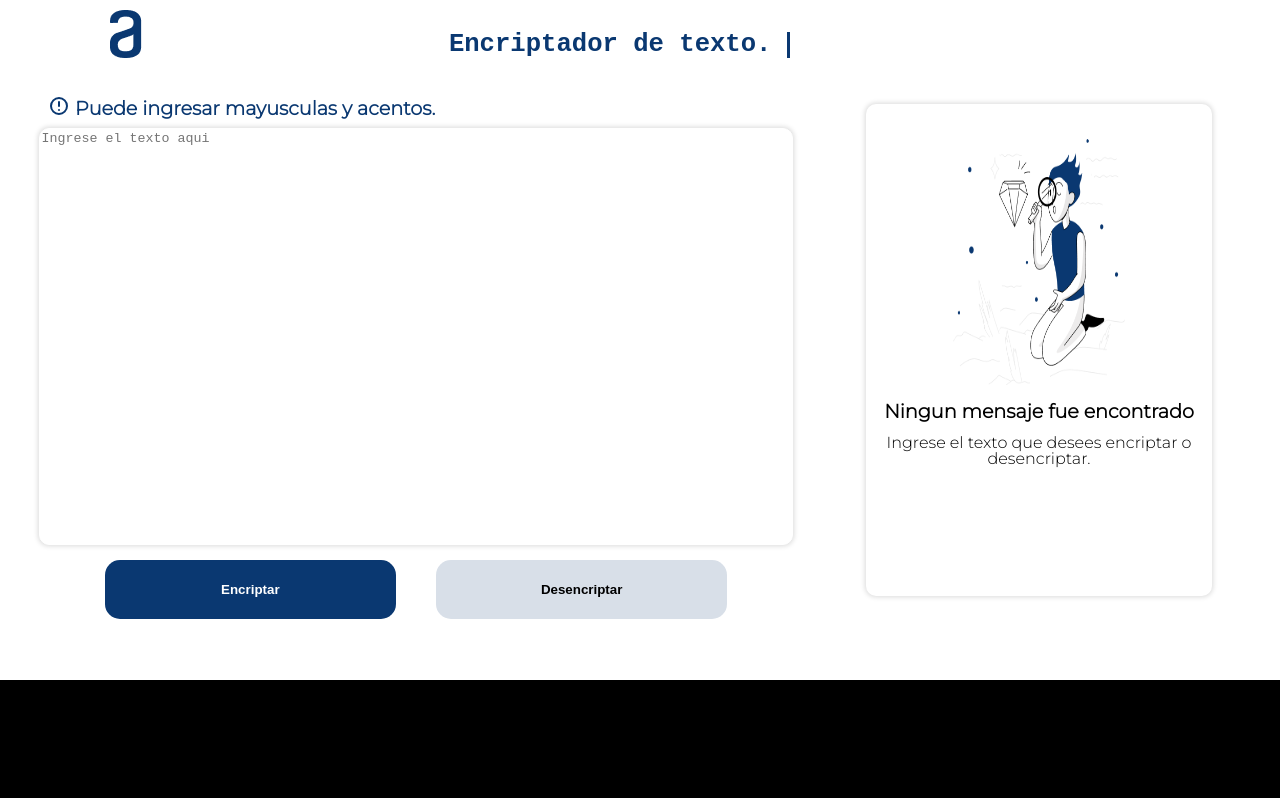
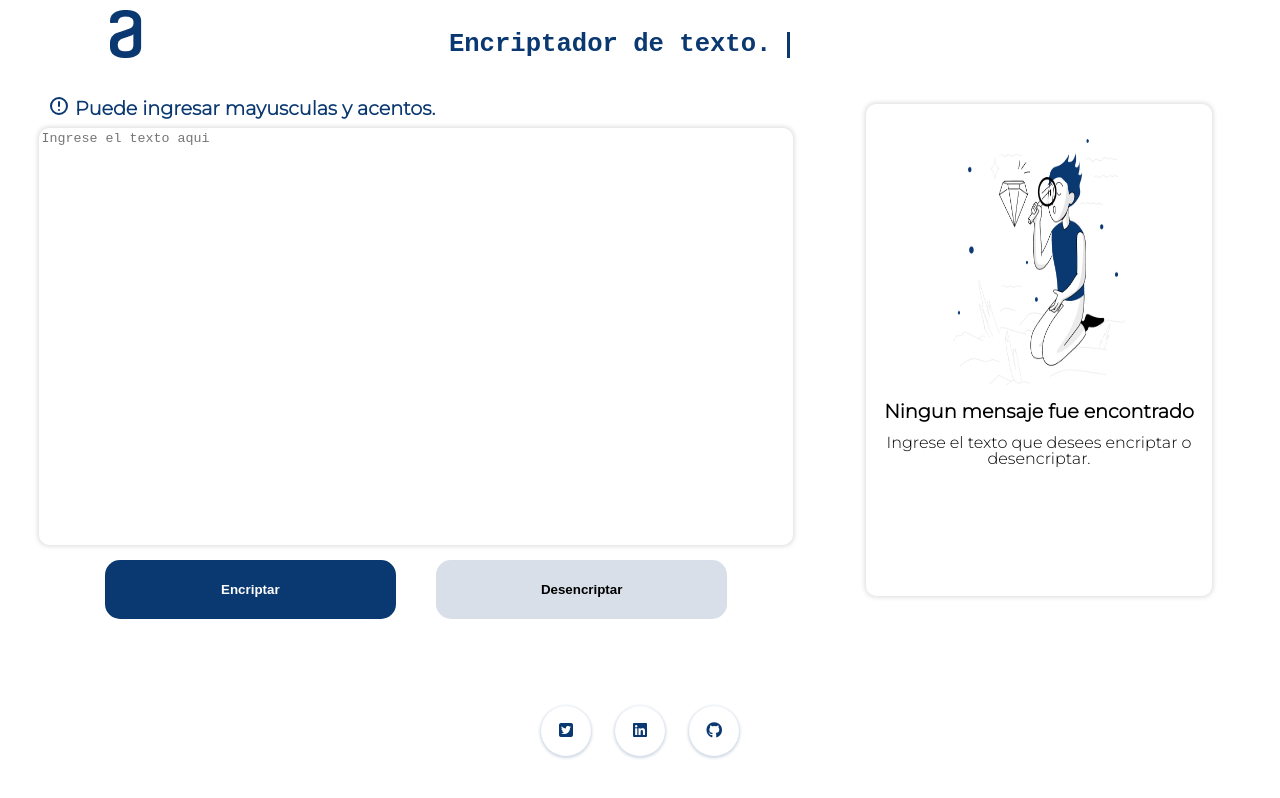
Before and after one commit to Toni-Diego/Encriptador-alura, a plain HTML site: page index.html in a window 1280 px wide. Drawn offline with Linux system fonts and the light colour scheme.

Commit message:
Agregue contacto en el footer y ordene los archivos en la carpeta src

```diff
--- a/index.html
+++ b/index.html
@@ -3,12 +3,13 @@
 <head>
 	<meta charset="utf-8">
 	<meta name="viewport" content="width=device-width, initial-scale=1">
-	<link rel="stylesheet" href="reset.css">
+	<link rel="stylesheet" href="src/reset.css">
 	<link href='https://unpkg.com/css.gg@2.0.0/icons/css/danger.css' rel='stylesheet'>
-	<link rel="stylesheet" href="style.css">
+	<link rel="stylesheet" href="src/style.css">
 	<link rel="preconnect" href="https://fonts.googleapis.com">
 	<link rel="preconnect" href="https://fonts.gstatic.com" crossorigin>
 	<link href="https://fonts.googleapis.com/css2?family=Montserrat:wght@300&display=swap" rel="stylesheet">
+	<script src="https://kit.fontawesome.com/47d24ea661.js" crossorigin="anonymous"></script>
 
 	<title>Encriptador de texto - Alura</title>
 </head>
@@ -16,7 +17,7 @@
 	<header>
 		<div class="contenedor-header">
 			<h1>
-				<img class="imagen-logo" src="image/Logo_2.png" alt="Logo de encriptador">
+				<img class="imagen-logo" src="src/image/Logo_2.png" alt="Logo de encriptador">
 				<div class="wrapper">
 					<div class="typing-demo">
 						Encriptador de texto.
@@ -31,7 +32,7 @@
 			<div class="row">
 				<!--Seccion de entrada de texto-->
 				<div class="col-6 col-s-9 div-texto-entrada">
-					<script src="script.js"></script>
+					<script src="src/script.js"></script>
 					<label class="label-text" for="in-text"><i class="gg-danger"></i>Puede ingresar mayusculas y acentos.</label>
 					<textarea class="in-text" name="in-text" id="in-text" cols="30" rows="60" placeholder="Ingrese el texto aqui"></textarea>
 
@@ -44,7 +45,7 @@
 				<!--Seccion de salida de texto-->
 				<div class="col-6 col-s-9 div-texto-salida">
 					<div class="div-text">
-						<img id="img1" class="img-out-text" src="image/Muneco.png" alt="No hay texto">
+						<img id="img1" class="img-out-text" src="src/image/Muneco.png" alt="No hay texto">
 						<h2 id="t2">Ningun mensaje fue encontrado</h2>
 						<p id="p1">Ingrese el texto que desees encriptar o desencriptar.</p>
 						<textarea name="out-mensaje" id="out-mensaje" cols="30" rows="10" readonly></textarea>
@@ -57,7 +58,25 @@
 	</main>
 
 	<footer>
-
+		<div class="div-footer">
+			<lu class="lista-contacto">
+				<li>
+					<a href="https://twitter.com/Toni_do28" target="_blank">
+						<i class="fa fa-twitter-square" aria-hidden="true"></i>
+					</a>
+				</li>
+				<li>
+					<a href="" target="_blank">
+						<i class="fa fa-linkedin-square" aria-hidden="true"></i>
+					</a>
+				</li>
+				<li>
+					<a href="https://github.com/Toni-Diego" target="_blank">
+						<i class="fa fa-github" aria-hidden="true"></i>
+					</a>
+				</li>
+			</lu>
+		</div>
 	</footer>
 
 </body>
--- a/style.css
+++ b/src/style.css
@@ -311,7 +311,37 @@ footer{
 	bottom: 0;
 	width: 100%;
 	height: 15%;
-	background-color: black;
+	background-color: white;
+}
+
+.div-footer{
+	width: 100%;
+	text-align: center;
+	margin: 2% 0 0 0;
+}
+
+.lista-contacto{
+	list-style-type: none;
+	padding: 15px;
+	margin: 0;
+	text-align: center;
+}
+
+.lista-contacto li{
+	margin: 0 10px;
+	display: inline-block;
+}
+
+.lista-contacto li a{
+	border-radius: 50%;
+	color: #0A3871;
+	height: 50px;
+	width: 50px;
+	display: inline-block;
+	line-height: 50px;
+	text-decoration: none;
+	box-shadow: 0 1px  3px 1px rgba(10, 56, 113, 0.2);
+	transition: box-shadow .4s;
 }
 
 @media(max-width: 500px){
```
Also changed, not shown: src/image/Logo_2.png (renamed from image/Logo_2.png), src/image/Muneco.png (renamed from image/Muneco.png), src/reset.css (renamed from reset.css), src/script.js (renamed from script.js).
